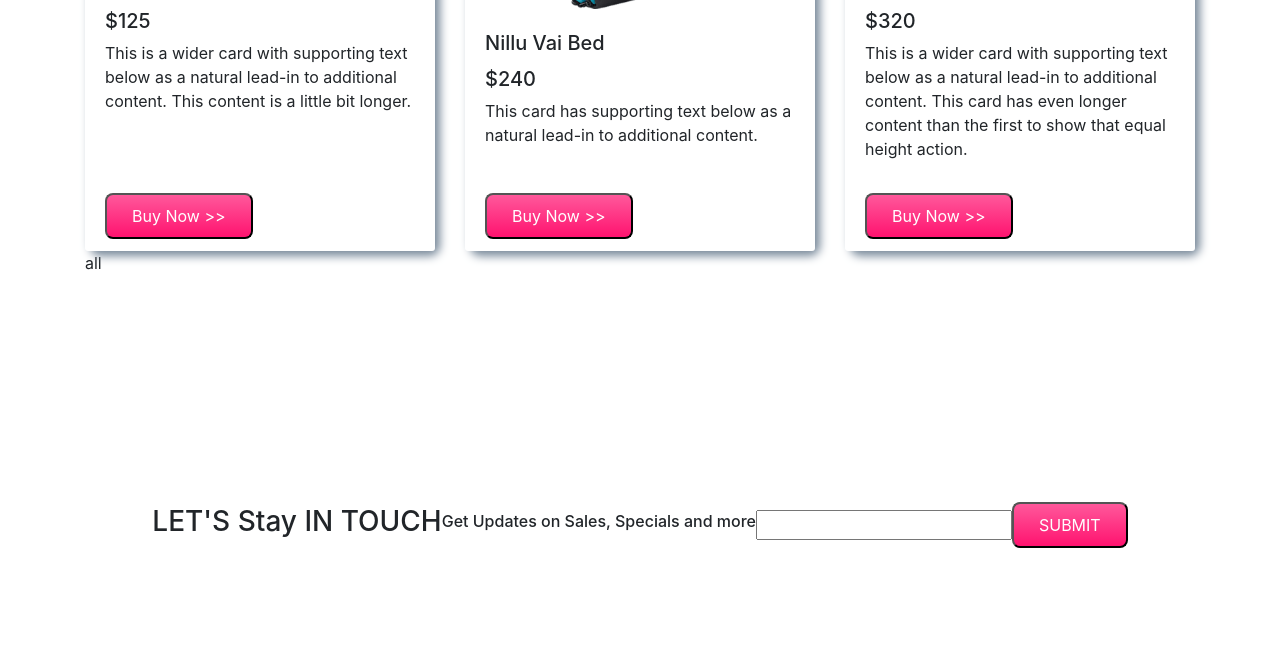
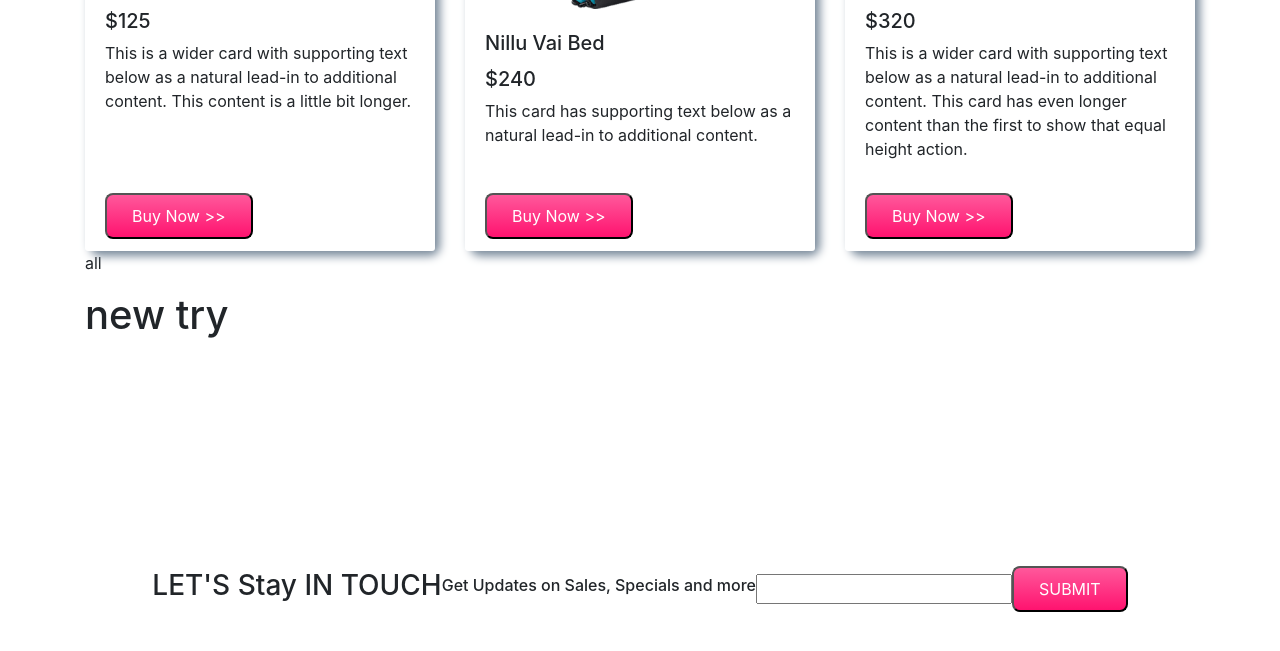
Before and after one commit to amirhossain18/test-mentor, a plain HTML site: page index.html in a window 1280 px wide. Shown: the part 1715-2366 px from the top of the page. Drawn offline with nearby package versions, Linux system fonts and the light colour scheme.

Commit message:
again try

```diff
--- a/index.html
+++ b/index.html
@@ -237,6 +237,7 @@
   </div>
 </div>
 <p>all</p>
+<h1>new try</h1>
 </div>
 
 <div class="container d-flex align-items-center justify-content-center" id="subscribe">
```
